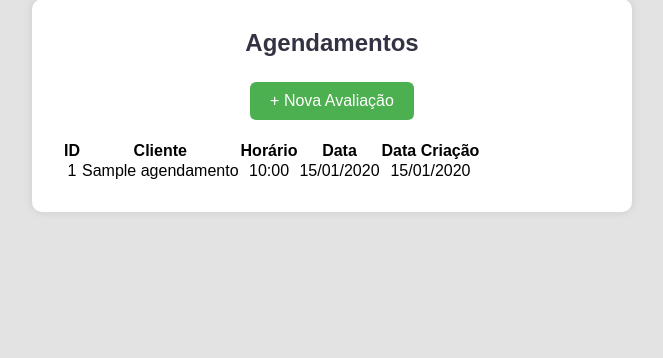
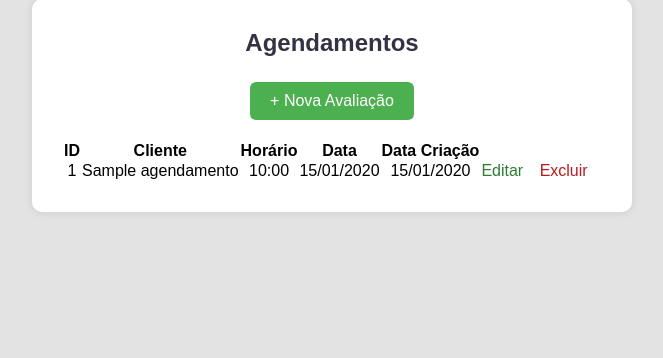
Before and after one commit to AquilesMaiaLima/trabalho_crud, a PHP site: page /index_agendamento.php in a window 1280 px wide. Shown: the part 138-496 px from the top of the page, without its empty margins (308-971 px from the left). Run offline with PHP 8.4, Linux system fonts and the light colour scheme; the visitor is signed in with stand-in values (Sample User, id 1); tables that the repository leaves empty hold one stand-in row (values such as "Sample post").

Commit message:
excluir agendamento

```diff
--- a/index_agendamento.php
+++ b/index_agendamento.php
@@ -49,6 +49,10 @@ $agendamentos = $stmt->fetchAll(PDO::FETCH_ASSOC);
       <td><?= substr($ag['horario'], 0, 5) ?></td>
       <td><?= date('d/m/Y', strtotime($ag['data'])) ?></td>
       <td><?= date('d/m/Y', strtotime($ag['data_criacao'])) ?></td>
+      <td>
+        <a href="editar_agendamento.php?id=<?= $ag['id'] ?>" class="editar" id="editar">Editar</a>
+        <a href="excluir_agendamento.php?id=<?= $ag['id'] ?>" class="excluir" id="excluir" onclick="return confirm('Tem certeza que deseja excluir este agendamento?')">Excluir</a>
+      </td>
     </tr>
   <?php endforeach; ?>
 </tbody>
--- a/styleagendamento.css
+++ b/styleagendamento.css
@@ -108,3 +108,21 @@ button {
   font-size: 16px;
   margin-bottom: 20px;
 }
+.editar {
+  color: #2e7d32;
+  text-decoration: none;
+  margin-right: 12px;
+}
+
+.editar:hover {
+  text-decoration: underline;
+}
+
+.excluir {
+  color: #b71c1c;
+  text-decoration: none;
+}
+
+.excluir:hover {
+  text-decoration: underline;
+}
```
Also changed, not shown: excluir_agendamento.php (added, +19 -0 lines). Lines whose indentation alone changed are shown as unchanged.
